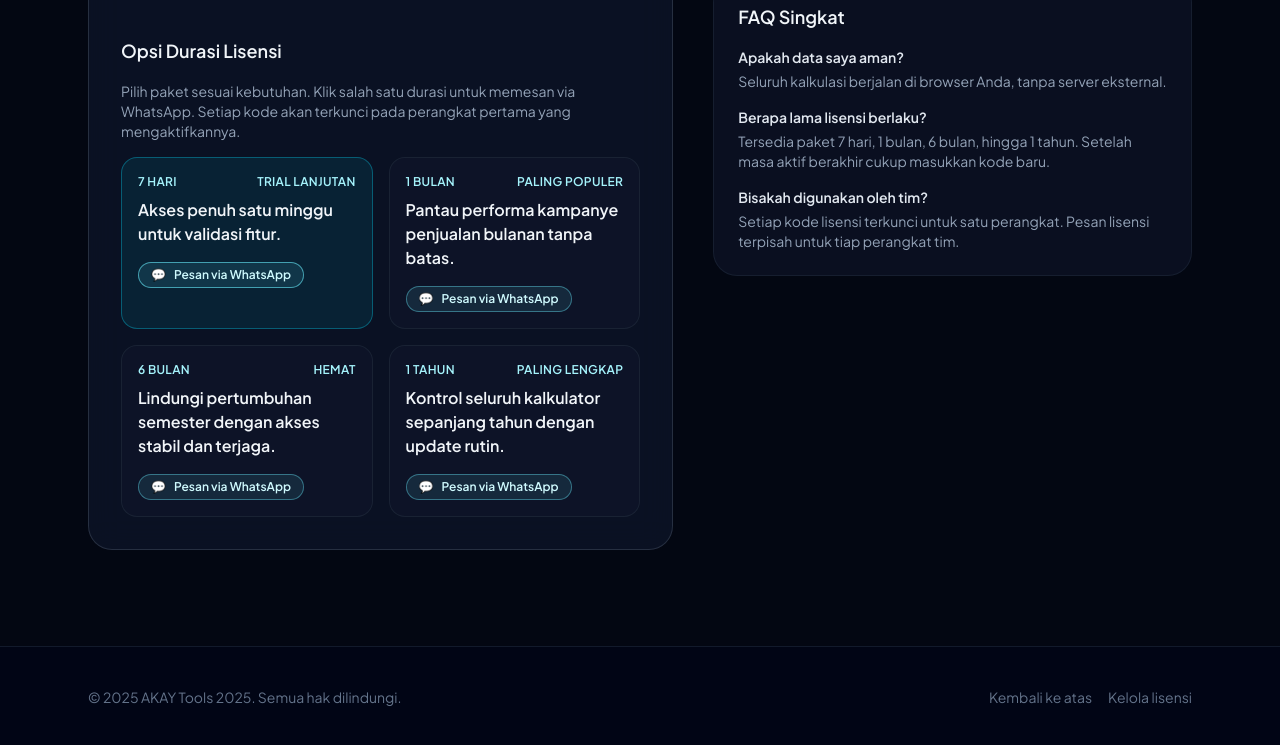
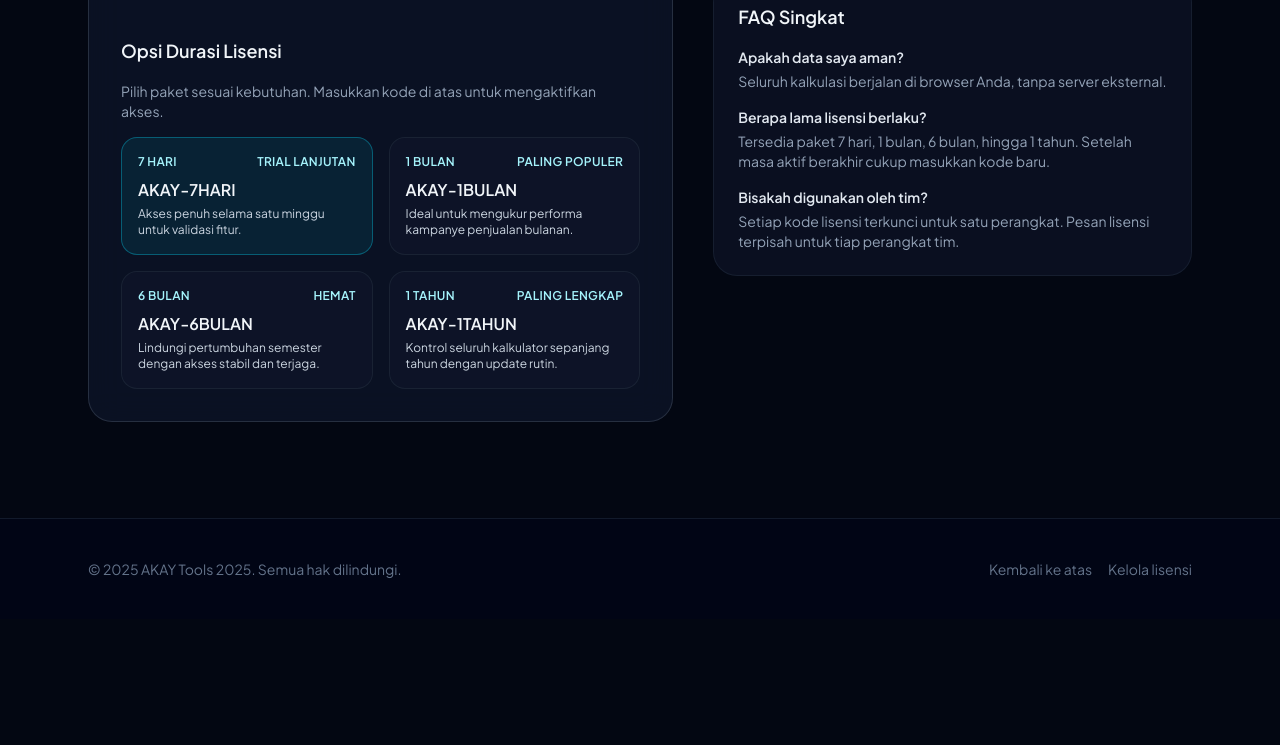
Before and after one commit to arnshyz/tools-seller-v2, a plain HTML site: page index.html in a window 1280 px wide. Shown: the part 1922-2667 px from the top of the page. After the commit the page ends 2541 px from the top, so only its background shows below. Drawn offline with nearby package versions, Linux system fonts and the light colour scheme.

Commit message:
Revert "Merge pull request #9 from arnshyz/codex/implement-license-usage-restrictions-ahrhrx"
This reverts commit c9425d179daa0b9b98d485d06818c00a18aaa0a4, reversing
changes made to cdc5277ddb00653ba194fb6dda7881daaab7fc7c.

```diff
--- a/index.html
+++ b/index.html
@@ -279,76 +279,40 @@
         </form>
         <div class="mt-10 space-y-4">
           <h3 class="text-lg font-semibold text-slate-100">Opsi Durasi Lisensi</h3>
-          <p class="text-sm text-slate-400">Pilih paket sesuai kebutuhan. Klik salah satu durasi untuk memesan via WhatsApp. Setiap kode akan terkunci pada perangkat pertama yang mengaktifkannya.</p>
+          <p class="text-sm text-slate-400">Pilih paket sesuai kebutuhan. Masukkan kode di atas untuk mengaktifkan akses.</p>
           <div class="grid gap-4 sm:grid-cols-2">
-            <a
-              href="https://wa.me/62818404222?text=Halo%20saya%20ingin%20pesan%20lisensi%20AKAY%20durasi%207%20hari"
-              target="_blank"
-              rel="noopener"
-              class="group block rounded-2xl border border-cyan-500/40 bg-cyan-500/10 p-4 transition hover:border-cyan-400/70 hover:bg-cyan-500/20"
-              aria-label="Pesan lisensi 7 hari via WhatsApp"
-            >
+            <article class="rounded-2xl border border-cyan-500/40 bg-cyan-500/10 p-4">
               <div class="flex items-center justify-between text-xs font-semibold uppercase tracking-wide text-cyan-200">
                 <span>7 Hari</span>
                 <span>Trial lanjutan</span>
               </div>
-              <p class="mt-2 text-base font-semibold text-slate-100">Akses penuh satu minggu untuk validasi fitur.</p>
-              <div class="mt-4 inline-flex items-center gap-2 rounded-full border border-cyan-300/60 bg-cyan-300/10 px-3 py-1 text-xs font-semibold text-cyan-100 transition group-hover:border-cyan-200/80 group-hover:text-cyan-50">
-                <span>💬</span>
-                <span>Pesan via WhatsApp</span>
-              </div>
-            </a>
-            <a
-              href="https://wa.me/62818404222?text=Halo%20saya%20ingin%20pesan%20lisensi%20AKAY%20durasi%201%20bulan"
-              target="_blank"
-              rel="noopener"
-              class="group block rounded-2xl border border-slate-800/70 bg-slate-900/60 p-4 transition hover:border-cyan-400/70 hover:bg-slate-900/80"
-              aria-label="Pesan lisensi 1 bulan via WhatsApp"
-            >
+              <p class="mt-2 text-base font-semibold text-slate-100">AKAY-7HARI</p>
+              <p class="mt-1 text-xs text-slate-300">Akses penuh selama satu minggu untuk validasi fitur.</p>
+            </article>
+            <article class="rounded-2xl border border-slate-800/70 bg-slate-900/60 p-4">
               <div class="flex items-center justify-between text-xs font-semibold uppercase tracking-wide text-cyan-200">
                 <span>1 Bulan</span>
                 <span>Paling populer</span>
               </div>
-              <p class="mt-2 text-base font-semibold text-slate-100">Pantau performa kampanye penjualan bulanan tanpa batas.</p>
-              <div class="mt-4 inline-flex items-center gap-2 rounded-full border border-cyan-300/40 bg-cyan-300/10 px-3 py-1 text-xs font-semibold text-cyan-100 transition group-hover:border-cyan-200/60 group-hover:text-cyan-50">
-                <span>💬</span>
-                <span>Pesan via WhatsApp</span>
-              </div>
-            </a>
-            <a
-              href="https://wa.me/62818404222?text=Halo%20saya%20ingin%20pesan%20lisensi%20AKAY%20durasi%206%20bulan"
-              target="_blank"
-              rel="noopener"
-              class="group block rounded-2xl border border-slate-800/70 bg-slate-900/60 p-4 transition hover:border-cyan-400/70 hover:bg-slate-900/80"
-              aria-label="Pesan lisensi 6 bulan via WhatsApp"
-            >
+              <p class="mt-2 text-base font-semibold text-slate-100">AKAY-1BULAN</p>
+              <p class="mt-1 text-xs text-slate-300">Ideal untuk mengukur performa kampanye penjualan bulanan.</p>
+            </article>
+            <article class="rounded-2xl border border-slate-800/70 bg-slate-900/60 p-4">
               <div class="flex items-center justify-between text-xs font-semibold uppercase tracking-wide text-cyan-200">
                 <span>6 Bulan</span>
                 <span>Hemat</span>
               </div>
-              <p class="mt-2 text-base font-semibold text-slate-100">Lindungi pertumbuhan semester dengan akses stabil dan terjaga.</p>
-              <div class="mt-4 inline-flex items-center gap-2 rounded-full border border-cyan-300/40 bg-cyan-300/10 px-3 py-1 text-xs font-semibold text-cyan-100 transition group-hover:border-cyan-200/60 group-hover:text-cyan-50">
-                <span>💬</span>
-                <span>Pesan via WhatsApp</span>
-              </div>
-            </a>
-            <a
-              href="https://wa.me/62818404222?text=Halo%20saya%20ingin%20pesan%20lisensi%20AKAY%20durasi%201%20tahun"
-              target="_blank"
-              rel="noopener"
-              class="group block rounded-2xl border border-slate-800/70 bg-slate-900/60 p-4 transition hover:border-cyan-400/70 hover:bg-slate-900/80"
-              aria-label="Pesan lisensi 1 tahun via WhatsApp"
-            >
+              <p class="mt-2 text-base font-semibold text-slate-100">AKAY-6BULAN</p>
+              <p class="mt-1 text-xs text-slate-300">Lindungi pertumbuhan semester dengan akses stabil dan terjaga.</p>
+            </article>
+            <article class="rounded-2xl border border-slate-800/70 bg-slate-900/60 p-4">
               <div class="flex items-center justify-between text-xs font-semibold uppercase tracking-wide text-cyan-200">
                 <span>1 Tahun</span>
                 <span>Paling lengkap</span>
               </div>
-              <p class="mt-2 text-base font-semibold text-slate-100">Kontrol seluruh kalkulator sepanjang tahun dengan update rutin.</p>
-              <div class="mt-4 inline-flex items-center gap-2 rounded-full border border-cyan-300/40 bg-cyan-300/10 px-3 py-1 text-xs font-semibold text-cyan-100 transition group-hover:border-cyan-200/60 group-hover:text-cyan-50">
-                <span>💬</span>
-                <span>Pesan via WhatsApp</span>
-              </div>
-            </a>
+              <p class="mt-2 text-base font-semibold text-slate-100">AKAY-1TAHUN</p>
+              <p class="mt-1 text-xs text-slate-300">Kontrol seluruh kalkulator sepanjang tahun dengan update rutin.</p>
+            </article>
           </div>
         </div>
       </div>
```
